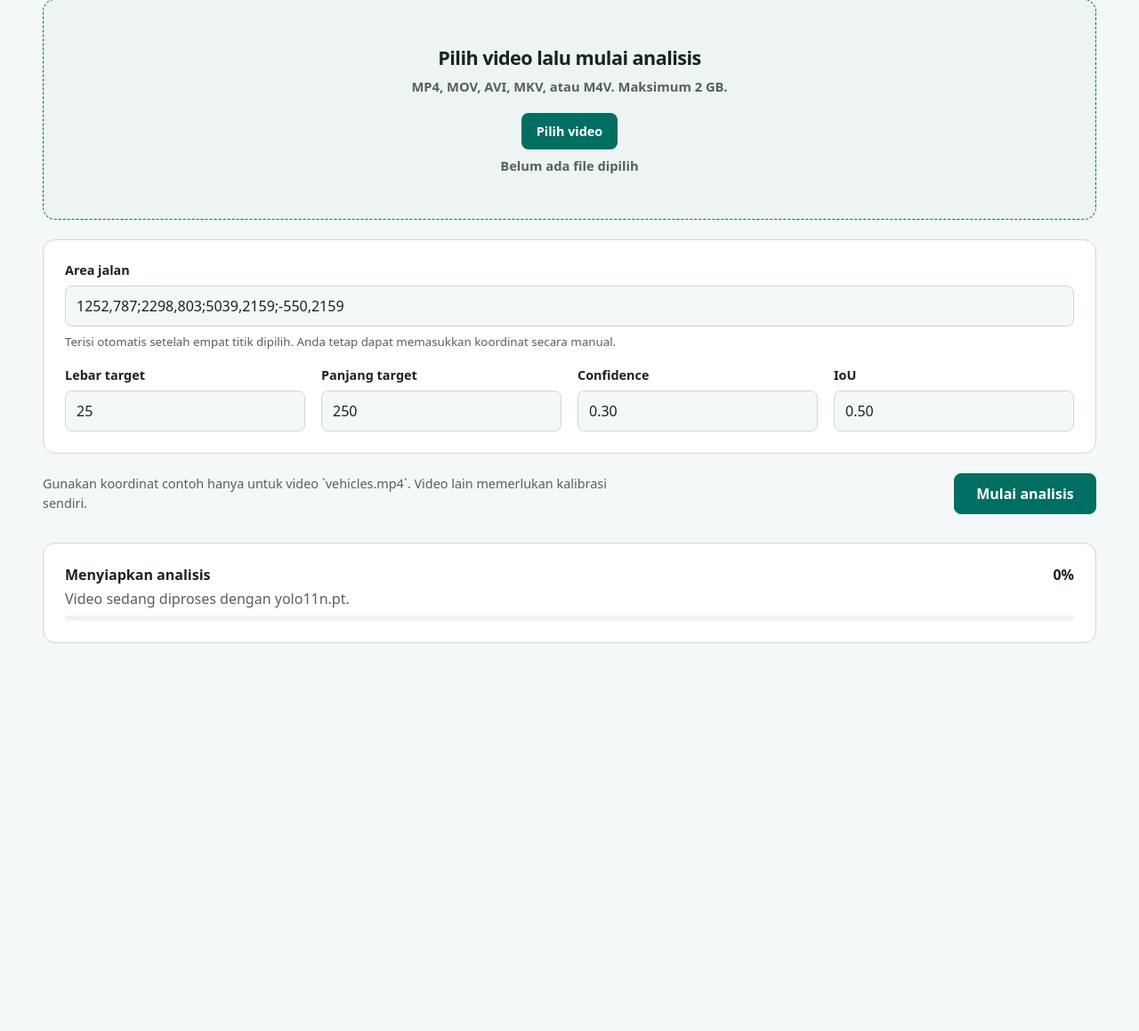
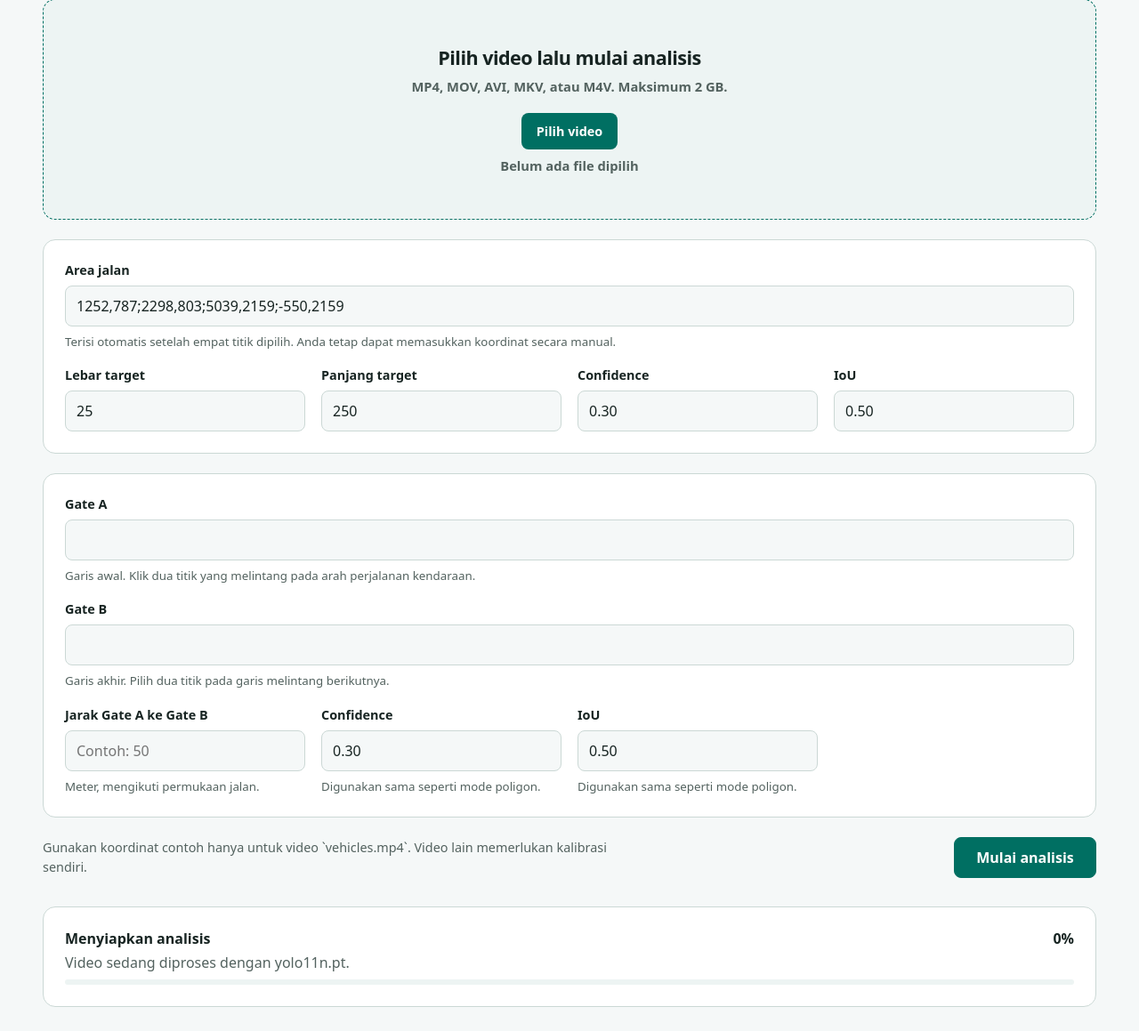
Before and after one commit to irfanqs/pit-dispatch-monitoring, a Flask app: page / in a window 1280 px wide. Shown: the part 560-1719 px from the top of the page at 89% size. Before the commit the page ends 1283 px from the top, so only its background shows below. Run offline with Flask 3, Linux system fonts and the light colour scheme.

Commit message:
feat: add gate speed measurement mode

```diff
--- a/app.py
+++ b/app.py
@@ -22,6 +22,7 @@ app = Flask(__name__)
 app.config["MAX_CONTENT_LENGTH"] = 2 * 1024 * 1024 * 1024
 jobs: dict[str, dict[str, Any]] = {}
 jobs_lock = threading.Lock()
+Point = tuple[float, float]
 
 
 def allowed_video(filename: str) -> bool:
@@ -40,6 +41,48 @@ def parse_polygon(value: str) -> list[list[float]]:
     return points
 
 
+def parse_gate(value: str) -> tuple[Point, Point]:
+    """Parse two x,y coordinate pairs that define a virtual gate line."""
+    points = parse_polygon(f"{value};0,0;0,0")[:2]
+    return (points[0][0], points[0][1]), (points[1][0], points[1][1])
+
+
+def cross_product(first: Point, second: Point, third: Point) -> float:
+    """Return the signed turn formed by three two-dimensional points."""
+    return (
+        (second[0] - first[0]) * (third[1] - first[1])
+        - (second[1] - first[1]) * (third[0] - first[0])
+    )
+
+
+def point_on_segment(point: Point, start: Point, end: Point) -> bool:
+    """Return whether a collinear point falls within a finite line segment."""
+    return (
+        min(start[0], end[0]) <= point[0] <= max(start[0], end[0])
+        and min(start[1], end[1]) <= point[1] <= max(start[1], end[1])
+    )
+
+
+def segments_intersect(first_start: Point, first_end: Point, second_start: Point, second_end: Point) -> bool:
+    """Return whether a tracked movement segment crosses a finite gate segment."""
+    first_start_turn = cross_product(first_start, first_end, second_start)
+    first_end_turn = cross_product(first_start, first_end, second_end)
+    second_start_turn = cross_product(second_start, second_end, first_start)
+    second_end_turn = cross_product(second_start, second_end, first_end)
+    crosses = (first_start_turn > 0) != (first_end_turn > 0) and (second_start_turn > 0) != (second_end_turn > 0)
+    if crosses:
+        return True
+    return (
+        first_start_turn == 0 and point_on_segment(second_start, first_start, first_end)
+    ) or (
+        first_end_turn == 0 and point_on_segment(second_end, first_start, first_end)
+    ) or (
+        second_start_turn == 0 and point_on_segment(first_start, second_start, second_end)
+    ) or (
+        second_end_turn == 0 and point_on_segment(first_end, second_start, second_end)
+    )
+
+
 def update_job(job_id: str, **values: Any) -> None:
     """Atomically merge updated processing state into a job record."""
     with jobs_lock:
@@ -50,9 +93,13 @@ def run_estimation(
     job_id: str,
     source_path: Path,
     target_path: Path,
-    source_polygon: list[list[float]],
-    target_width: float,
-    target_height: float,
+    mode: str,
+    source_polygon: list[list[float]] | None,
+    target_width: float | None,
+    target_height: float | None,
+    gate_a: tuple[Point, Point] | None,
+    gate_b: tuple[Point, Point] | None,
+    gate_distance: float | None,
     confidence_threshold: float,
     iou_threshold: float,
 ) -> None:
@@ -64,12 +111,28 @@ def run_estimation(
         from ultralytics import YOLO
 
         video_info = sv.VideoInfo.from_video_path(video_path=str(source_path))
-        source = np.array(source_polygon, dtype=np.float32)
-        target = np.array(
-            [[0, 0], [target_width - 1, 0], [target_width - 1, target_height - 1], [0, target_height - 1]],
-            dtype=np.float32,
-        )
-        matrix = cv2.getPerspectiveTransform(source, target)
+        if mode == "polygon":
+            if source_polygon is None or target_width is None or target_height is None:
+                raise ValueError("Kalibrasi poligon belum lengkap.")
+            source = np.array(source_polygon, dtype=np.float32)
+            target = np.array(
+                [
+                    [0, 0],
+                    [target_width - 1, 0],
+                    [target_width - 1, target_height - 1],
+                    [0, target_height - 1],
+                ],
+                dtype=np.float32,
+            )
+            matrix = cv2.getPerspectiveTransform(source, target)
+            polygon_zone = sv.PolygonZone(polygon=source)
+        elif mode == "gate":
+            if gate_a is None or gate_b is None or gate_distance is None:
+                raise ValueError("Kalibrasi gate belum lengkap.")
+            matrix = None
+            polygon_zone = None
+        else:
+            raise ValueError("Metode pengukuran tidak dikenali.")
         model = YOLO("yolo11n.pt")
         tracker = sv.ByteTrack(
             frame_rate=video_info.fps,
@@ -88,10 +151,12 @@ def run_estimation(
             text_thickness=thickness,
             text_position=sv.Position.BOTTOM_CENTER,
         )
-        polygon_zone = sv.PolygonZone(polygon=source)
         coordinates: defaultdict[int, deque[int]] = defaultdict(
             lambda: deque(maxlen=max(1, int(video_info.fps)))
         )
+        previous_positions: dict[int, Point] = {}
+        gate_entry_frames: dict[int, int] = {}
+        completed_speeds: dict[int, int] = {}
         frame_count = max(video_info.total_frames, 1)
 
         with sv.VideoSink(str(target_path), video_info) as sink:
@@ -100,27 +165,51 @@ def run_estimation(
             ):
                 result = model(frame, conf=confidence_threshold, iou=iou_threshold, verbose=False)[0]
                 detections = sv.Detections.from_ultralytics(result)
-                detections = detections[polygon_zone.trigger(detections)]
+                if polygon_zone is not None:
+                    detections = detections[polygon_zone.trigger(detections)]
                 detections = tracker.update_with_detections(detections=detections)
                 points = detections.get_anchors_coordinates(sv.Position.BOTTOM_CENTER)
-                transformed_points = cv2.perspectiveTransform(
-                    points.reshape(-1, 1, 2).astype(np.float32), matrix
-                ).reshape(-1, 2).astype(int) if points.size else points
 
                 labels = []
-                for tracker_id, point in zip(detections.tracker_id, transformed_points, strict=True):
-                    coordinates[int(tracker_id)].append(int(point[1]))
-                    history = coordinates[int(tracker_id)]
-                    if len(history) < video_info.fps / 2:
-                        labels.append(f"#{tracker_id}")
-                        continue
-                    distance = abs(history[-1] - history[0])
-                    elapsed_time = len(history) / video_info.fps
-                    labels.append(f"#{tracker_id} {int(distance / elapsed_time * 3.6)} km/h")
+                if mode == "polygon":
+                    transformed_points = cv2.perspectiveTransform(
+                        points.reshape(-1, 1, 2).astype(np.float32), matrix
+                    ).reshape(-1, 2).astype(int) if points.size else points
+                    for tracker_id, point in zip(detections.tracker_id, transformed_points, strict=True):
+                        coordinates[int(tracker_id)].append(int(point[1]))
+                        history = coordinates[int(tracker_id)]
+                        if len(history) < video_info.fps / 2:
+                            labels.append(f"#{tracker_id}")
+                            continue
+                        distance = abs(history[-1] - history[0])
+                        elapsed_time = len(history) / video_info.fps
+                        labels.append(f"#{tracker_id} {int(distance / elapsed_time * 3.6)} km/h")
+                else:
+                    for tracker_id, point in zip(detections.tracker_id, points, strict=True):
+                        tracker_key = int(tracker_id)
+                        current_position = (float(point[0]), float(point[1]))
+                        previous_position = previous_positions.get(tracker_key)
+                        if previous_position is not None:
+                            if tracker_key not in gate_entry_frames and segments_intersect(previous_position, current_position, gate_a[0], gate_a[1]):
+                                gate_entry_frames[tracker_key] = frame_index
+                            elif tracker_key in gate_entry_frames and tracker_key not in completed_speeds and segments_intersect(previous_position, current_position, gate_b[0], gate_b[1]):
+                                elapsed_time = (frame_index - gate_entry_frames[tracker_key]) / video_info.fps
+                                if elapsed_time > 0:
+                                    completed_speeds[tracker_key] = int(gate_distance / elapsed_time * 3.6)
+                        previous_positions[tracker_key] = current_position
+                        speed = completed_speeds.get(tracker_key)
+                        labels.append(f"#{tracker_id}" if speed is None else f"#{tracker_id} {speed} km/h")
 
                 annotated_frame = trace_annotator.annotate(frame.copy(), detections)
                 annotated_frame = box_annotator.annotate(annotated_frame, detections)
                 annotated_frame = label_annotator.annotate(annotated_frame, detections, labels)
+                if mode == "gate":
+                    gate_a_start = tuple(map(int, gate_a[0]))
+                    gate_a_end = tuple(map(int, gate_a[1]))
+                    gate_b_start = tuple(map(int, gate_b[0]))
+                    gate_b_end = tuple(map(int, gate_b[1]))
+                    cv2.line(annotated_frame, gate_a_start, gate_a_end, (80, 190, 80), thickness)
+                    cv2.line(annotated_frame, gate_b_start, gate_b_end, (80, 190, 80), thickness)
                 sink.write_frame(annotated_frame)
                 update_job(job_id, progress=round(frame_index / frame_count * 100))
 
@@ -149,13 +238,31 @@ def create_job() -> tuple[Any, int] | Any:
     if not allowed_video(video.filename):
         return jsonify(error="Format video tidak didukung."), 400
     try:
-        source_polygon = parse_polygon(request.form["source_polygon"])
-        target_width = float(request.form["target_width"])
-        target_height = float(request.form["target_height"])
+        mode = request.form.get("mode", "polygon")
         confidence_threshold = float(request.form["confidence_threshold"])
         iou_threshold = float(request.form["iou_threshold"])
-        if min(target_width, target_height) <= 0 or not 0 < confidence_threshold <= 1 or not 0 < iou_threshold <= 1:
+        if not 0 < confidence_threshold <= 1 or not 0 < iou_threshold <= 1:
             raise ValueError("Nilai konfigurasi harus berada dalam rentang yang valid.")
+        source_polygon = None
+        target_width = None
+        target_height = None
+        gate_a = None
+        gate_b = None
+        gate_distance = None
+        if mode == "polygon":
+            source_polygon = parse_polygon(request.form["source_polygon"])
+            target_width = float(request.form["target_width"])
+            target_height = float(request.form["target_height"])
+            if min(target_width, target_height) <= 0:
+                raise ValueError("Ukuran target harus lebih besar dari nol.")
+        elif mode == "gate":
+            gate_a = parse_gate(request.form["gate_a"])
+            gate_b = parse_gate(request.form["gate_b"])
+            gate_distance = float(request.form["gate_distance"])
+            if gate_distance <= 0:
+                raise ValueError("Jarak antar gate harus lebih besar dari nol.")
+        else:
+            raise ValueError("Metode pengukuran tidak dikenali.")
     except (KeyError, TypeError, ValueError) as error:
         return jsonify(error=f"Konfigurasi tidak valid: {error}"), 400
 
@@ -170,7 +277,20 @@ def create_job() -> tuple[Any, int] | Any:
         jobs[job_id] = {"status": "processing", "progress": 0, "error": None}
     thread = threading.Thread(
         target=run_estimation,
-        args=(job_id, source_path, target_path, source_polygon, target_width, target_height, confidence_threshold, iou_threshold),
+        kwargs={
+            "job_id": job_id,
+            "source_path": source_path,
+            "target_path": target_path,
+            "mode": mode,
+            "source_polygon": source_polygon,
+            "target_width": target_width,
+            "target_height": target_height,
+            "gate_a": gate_a,
+            "gate_b": gate_b,
+            "gate_distance": gate_distance,
+            "confidence_threshold": confidence_threshold,
+            "iou_threshold": iou_threshold,
+        },
         daemon=True,
     )
     thread.start()
--- a/static/app.js
+++ b/static/app.js
@@ -6,6 +6,16 @@ const calibrationVideo = document.querySelector("#calibration-video");
 const calibrationCanvas = document.querySelector("#calibration-canvas");
 const calibrationInstruction = document.querySelector("#calibration-instruction");
 const sourcePolygon = document.querySelector("#source_polygon");
+const polygonSettings = document.querySelector("#polygon-settings");
+const gateSettings = document.querySelector("#gate-settings");
+const gateA = document.querySelector("#gate_a");
+const gateB = document.querySelector("#gate_b");
+const gateDistance = document.querySelector("#gate_distance");
+const confidence = document.querySelector("#confidence_threshold");
+const iou = document.querySelector("#iou_threshold");
+const gateConfidence = document.querySelector("#confidence_threshold_gate");
+const gateIou = document.querySelector("#iou_threshold_gate");
+const modeInputs = document.querySelectorAll('input[name="mode"]');
 const undoPointButton = document.querySelector("#undo-point");
 const resetPointsButton = document.querySelector("#reset-points");
 const submitButton = document.querySelector("#submit-button");
@@ -23,16 +33,32 @@ let calibrationPoints = [];
 let calibrationUrl;
 
 const pointNames = ["kiri atas", "kanan atas", "kanan bawah", "kiri bawah"];
+const gatePointNames = ["ujung pertama Gate A", "ujung kedua Gate A", "ujung pertama Gate B", "ujung kedua Gate B"];
+
+function selectedMode() {
+  return document.querySelector('input[name="mode"]:checked').value;
+}
+
+function setModeSettings() {
+  const isPolygonMode = selectedMode() === "polygon";
+  polygonSettings.hidden = !isPolygonMode;
+  gateSettings.hidden = isPolygonMode;
+  sourcePolygon.required = isPolygonMode;
+  gateDistance.required = !isPolygonMode;
+}
 
 function updateCalibrationControls() {
   const pointCount = calibrationPoints.length;
   undoPointButton.disabled = pointCount === 0;
   resetPointsButton.disabled = pointCount === 0;
   if (pointCount === 4) {
-    calibrationInstruction.textContent = "Empat titik tersimpan. Gunakan Ulangi titik jika area jalan perlu diperbaiki.";
+    calibrationInstruction.textContent = selectedMode() === "polygon"
+      ? "Empat sudut area jalan tersimpan. Gunakan Ulangi titik jika area perlu diperbaiki."
+      : "Dua gate tersimpan. Masukkan jarak nyata dari Gate A ke Gate B dalam meter.";
     return;
   }
-  calibrationInstruction.textContent = `Klik titik ${pointCount + 1}: ${pointNames[pointCount]}.`;
+  const names = selectedMode() === "polygon" ? pointNames : gatePointNames;
+  calibrationInstruction.textContent = `Klik titik ${pointCount + 1}: ${names[pointCount]}.`;
 }
 
 function drawCalibration() {
@@ -44,6 +70,7 @@ function drawCalibration() {
   context.strokeStyle = "#22b8a4";
   context.fillStyle = "#ecfffb";
   context.font = `${Math.max(18, calibrationCanvas.width / 45)}px system-ui`;
+  if (selectedMode() === "polygon") {
     context.beginPath();
     calibrationPoints.forEach((point, index) => {
       if (index === 0) context.moveTo(point.x, point.y);
@@ -51,6 +78,17 @@ function drawCalibration() {
     });
     if (calibrationPoints.length === 4) context.closePath();
     context.stroke();
+  } else {
+    [[0, 1], [2, 3]].forEach(([startIndex, endIndex]) => {
+      const start = calibrationPoints[startIndex];
+      const end = calibrationPoints[endIndex];
+      if (!start) return;
+      context.beginPath();
+      context.moveTo(start.x, start.y);
+      if (end) context.lineTo(end.x, end.y);
+      context.stroke();
+    });
+  }
   calibrationPoints.forEach((point, index) => {
     context.beginPath();
     context.arc(point.x, point.y, Math.max(8, calibrationCanvas.width / 100), 0, Math.PI * 2);
@@ -62,7 +100,12 @@ function drawCalibration() {
 }
 
 function syncPolygonInput() {
+  if (selectedMode() === "polygon") {
     sourcePolygon.value = calibrationPoints.map((point) => `${point.x},${point.y}`).join(";");
+    return;
+  }
+  gateA.value = calibrationPoints.slice(0, 2).map((point) => `${point.x},${point.y}`).join(";");
+  gateB.value = calibrationPoints.slice(2, 4).map((point) => `${point.x},${point.y}`).join(";");
 }
 
 function resetCalibration() {
@@ -86,6 +129,7 @@ fileInput.addEventListener("change", () => {
   calibrationUrl = URL.createObjectURL(file);
   calibrationVideo.src = calibrationUrl;
   calibrationPanel.hidden = false;
+  setModeSettings();
   resetCalibration();
 });
 
@@ -93,6 +137,16 @@ calibrationVideo.addEventListener("loadedmetadata", () => {
   resizeCalibrationCanvas();
   updateCalibrationControls();
 });
+
+modeInputs.forEach((input) => {
+  input.addEventListener("change", () => {
+    setModeSettings();
+    resetCalibration();
+  });
+});
+
+gateConfidence.addEventListener("input", () => { confidence.value = gateConfidence.value; });
+gateIou.addEventListener("input", () => { iou.value = gateIou.value; });
 
 calibrationCanvas.addEventListener("pointerdown", (event) => {
   if (calibrationPoints.length === 4 || !calibrationVideo.videoWidth) return;
--- a/static/style.css
+++ b/static/style.css
@@ -68,6 +68,13 @@ button:disabled { cursor: wait; opacity: 0.65; }
 .calibration-heading h2 { margin-bottom: 0; font-size: clamp(1.5rem, 3vw, 2.15rem); }
 .calibration-heading p, .calibration-help { margin: 8px 0 0; color: var(--muted); line-height: 1.55; }
 .calibration-actions { display: flex; gap: 10px; }
+.mode-selector { display: grid; grid-template-columns: repeat(2, minmax(0, 1fr)); gap: 12px; margin: 0 0 18px; padding: 0; border: 0; }
+.mode-selector legend { margin-bottom: 10px; font-size: 0.9rem; font-weight: 700; }
+.mode-option { display: grid; grid-template-columns: auto 1fr; align-items: center; column-gap: 10px; padding: 14px; border: 1px solid var(--line); border-radius: 9px; cursor: pointer; }
+.mode-option:has(input:checked) { border-color: var(--accent); background: color-mix(in srgb, var(--accent) 8%, transparent); }
+.mode-option input { grid-row: span 2; accent-color: var(--accent); }
+.mode-option span { font-weight: 750; }
+.mode-option small { grid-column: 2; margin-top: 3px; }
 .secondary-button { min-width: auto; margin: 0; color: var(--accent); background: transparent; border-color: var(--line); }
 .secondary-button:hover { color: var(--surface); background: var(--accent); border-color: var(--accent); }
 .video-calibrator { position: relative; overflow: hidden; border-radius: 9px; background: #111; }
@@ -96,6 +103,7 @@ video { width: 100%; display: block; border-radius: 9px; background: #111; }
   .action-row, .result-heading, .calibration-heading { align-items: stretch; flex-direction: column; }
   .calibration-actions { flex-direction: column; }
   .calibration-actions button { width: 100%; }
+  .mode-selector { grid-template-columns: 1fr; }
   .action-row button, .download-link { width: 100%; text-align: center; }
 }
 
--- a/templates/index.html
+++ b/templates/index.html
@@ -44,6 +44,19 @@
                 <button id="reset-points" type="button" class="secondary-button" disabled>Ulangi titik</button>
               </div>
             </div>
+            <fieldset class="mode-selector">
+              <legend>Metode pengukuran</legend>
+              <label class="mode-option">
+                <input type="radio" name="mode" value="polygon" checked>
+                <span>Poligon</span>
+                <small>Estimasi kecepatan terus-menerus pada satu area jalan.</small>
+              </label>
+              <label class="mode-option">
+                <input type="radio" name="mode" value="gate">
+                <span>Gate</span>
+                <small>Kecepatan rata-rata di antara dua garis dengan jarak terukur.</small>
+              </label>
+            </fieldset>
             <div class="video-calibrator">
               <video id="calibration-video" controls playsinline></video>
               <canvas id="calibration-canvas" aria-label="Area untuk memilih empat titik kalibrasi"></canvas>
@@ -51,7 +64,7 @@
             <p class="calibration-help">Pilih berurutan: kiri atas, kanan atas, kanan bawah, lalu kiri bawah. Anda dapat menjeda video pada frame yang paling jelas.</p>
           </section>
 
-          <div class="settings" aria-label="Konfigurasi analisis">
+          <div id="polygon-settings" class="settings" aria-label="Konfigurasi poligon">
             <div class="setting setting-wide">
               <label for="source_polygon">Area jalan</label>
               <input id="source_polygon" name="source_polygon" value="{{ default_source }}" required>
@@ -72,6 +85,34 @@
             <div class="setting">
               <label for="iou_threshold">IoU</label>
               <input id="iou_threshold" name="iou_threshold" type="number" min="0.01" max="1" step="0.01" value="0.50" required>
+            </div>
+          </div>
+
+          <div id="gate-settings" class="settings" hidden aria-label="Konfigurasi gate">
+            <div class="setting setting-wide">
+              <label for="gate_a">Gate A</label>
+              <input id="gate_a" name="gate_a" readonly>
+              <small>Garis awal. Klik dua titik yang melintang pada arah perjalanan kendaraan.</small>
+            </div>
+            <div class="setting setting-wide">
+              <label for="gate_b">Gate B</label>
+              <input id="gate_b" name="gate_b" readonly>
+              <small>Garis akhir. Pilih dua titik pada garis melintang berikutnya.</small>
+            </div>
+            <div class="setting">
+              <label for="gate_distance">Jarak Gate A ke Gate B</label>
+              <input id="gate_distance" name="gate_distance" type="number" min="0.1" step="0.1" placeholder="Contoh: 50">
+              <small>Meter, mengikuti permukaan jalan.</small>
+            </div>
+            <div class="setting">
+              <label for="confidence_threshold_gate">Confidence</label>
+              <input id="confidence_threshold_gate" type="number" min="0.01" max="1" step="0.01" value="0.30">
+              <small>Digunakan sama seperti mode poligon.</small>
+            </div>
+            <div class="setting">
+              <label for="iou_threshold_gate">IoU</label>
+              <input id="iou_threshold_gate" type="number" min="0.01" max="1" step="0.01" value="0.50">
+              <small>Digunakan sama seperti mode poligon.</small>
             </div>
           </div>
 
```
Also changed, not shown: README.md. Lines whose indentation alone changed are shown as unchanged.
